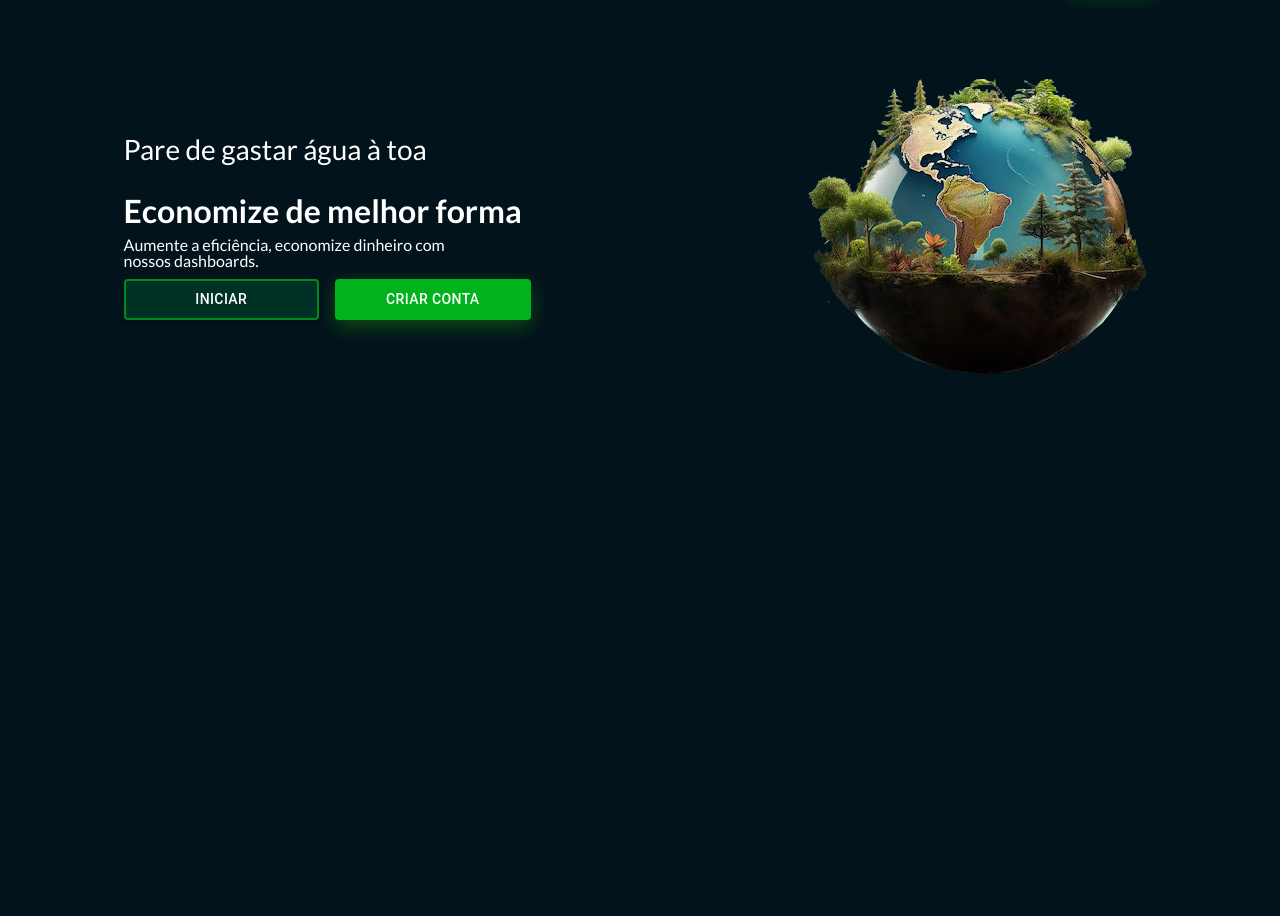
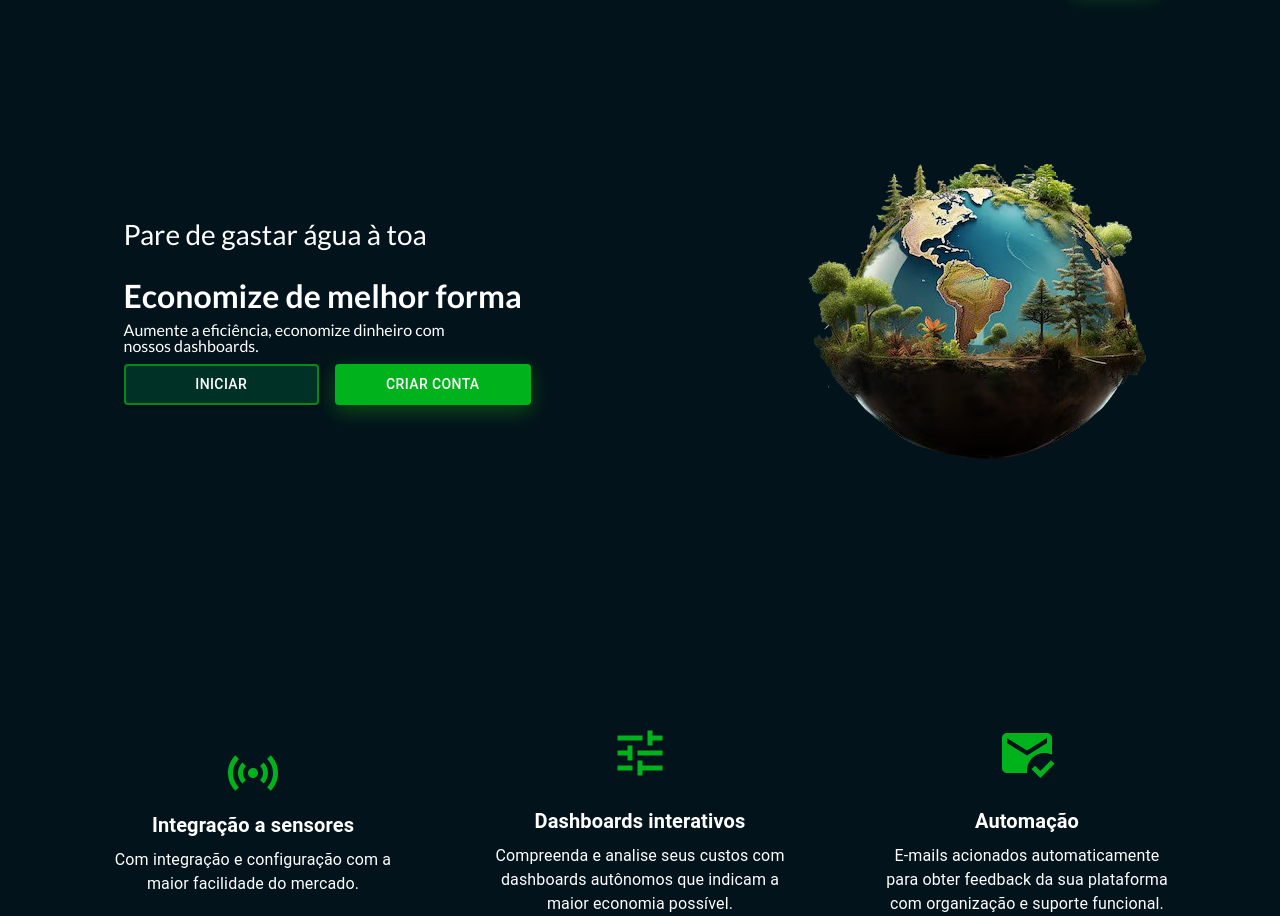
Before and after one commit to MiguelDomingues-Dev/aquasustentavel-2.0, a React (Vite) app: page /landingpage in a window 1280 px wide. Shown: the part 80-996 px from the top of the page. Before the commit the page ends 800 px from the top, so only its background shows below. Built offline with nearby package versions, Linux system fonts and the light colour scheme; no server answers.

Commit message:
ajuste de bugs

```diff
--- a/src/pages/Landinpage/Landigpage.jsx
+++ b/src/pages/Landinpage/Landigpage.jsx
@@ -2,12 +2,14 @@ import * as React from 'react';
 import "../../ui/templates/landingpage/index.css";
 import FunctionApp from '../../ui/section/functionApp/FunctionApp';
 import InitialLand from '../../ui/section/initialLand/InitialLand';
+import FeaturesSection from '../../ui/section/howFunction/HowFucntion';
 
 export default function Landinpage() {
     return (
         <div className='containerLand'>
             <FunctionApp />
             <InitialLand />
+            <FeaturesSection />
         </div>
     );
 }
--- a/src/styles/reset.css
+++ b/src/styles/reset.css
@@ -64,6 +64,7 @@ body {
     color: #333;
     -webkit-font-smoothing: antialiased;
     -moz-osx-font-smoothing: grayscale;
+
 }
 
 .container {
--- a/src/ui/components/configurarPerfil/ConfigurarPerfil.jsx
+++ b/src/ui/components/configurarPerfil/ConfigurarPerfil.jsx
@@ -144,6 +144,25 @@ export default function ProfileConfig() {
                     value={name}
                     onChange={(e) => setName(e.target.value)}
                     theme={theme}
+                    sx={{
+                        input: { color: "#fff" }, // cor do texto digitado
+                        label: { color: "#aaa" }, // cor do label
+                        '& label.Mui-focused': { color: "#4F46E5" }, // cor do label quando focado
+                        '& .MuiOutlinedInput-root': {
+                            '& fieldset': {
+                              borderColor: "#555", // borda padrão
+                            },
+                            '&:hover fieldset': {
+                              borderColor: "#777", // borda ao passar o mouse
+                            },
+                            '&.Mui-focused fieldset': {
+                              borderColor: "#07741d", // borda ao focar
+                            },
+                        },
+                        '& .MuiFormHelperText-root': {
+                          color: "#ccc", // texto de ajuda (helperText)
+                        }
+                    }}
                 />
                 <TextField
                     label="Nome de Usuário"
--- a/src/ui/section/howFunction/HowFucntion.jsx
+++ b/src/ui/section/howFunction/HowFucntion.jsx
@@ -11,15 +11,16 @@ export default function FeaturesSection() {
     return (
         <div
             className="containerHow"
-            style={{ marginTop: "200px", display: "flex", justifyContent: "center" }}
+            style={{ marginTop: "12.5rem", display: "flex", justifyContent: "center" }}
         >
             <Box
                 sx={{
                     display: "flex",
                     flexDirection: { xs: "column", md: "row" },
-                    justifyContent: "space-around",
+                    justifyContent: "space-evenly",
                     alignItems: "center",
                     px: 2,
+                    width: "100%"
                 }}
             >
               {/* Integração a Sensores */}
--- a/src/ui/section/howFunction/howFucntion.css
+++ b/src/ui/section/howFunction/howFucntion.css
@@ -1,7 +1,6 @@
 .containerHow {
-    display: block;
-    flex-direction: column;
     margin: 0;
     padding: 0;
     width: 100%;
+
 }
--- a/src/ui/section/initialLand/InitialLand.jsx
+++ b/src/ui/section/initialLand/InitialLand.jsx
@@ -42,7 +42,7 @@ export default function InitialLand() {
     };
 
     return (
-        <div className="containerInitial" >
+        <div className="containerInitial" style={{marginTop: "5.3125rem"}} >
             <div className="headerInitial">
                 <h3>Pare de gastar água à toa</h3>
                 <h2>Economize de melhor forma</h2>
--- a/src/ui/templates/landingpage/index.css
+++ b/src/ui/templates/landingpage/index.css
@@ -1,3 +1,3 @@
 .containerLand {
-    width: 100vw;
+    overflow-x: none !important;
 }
```
